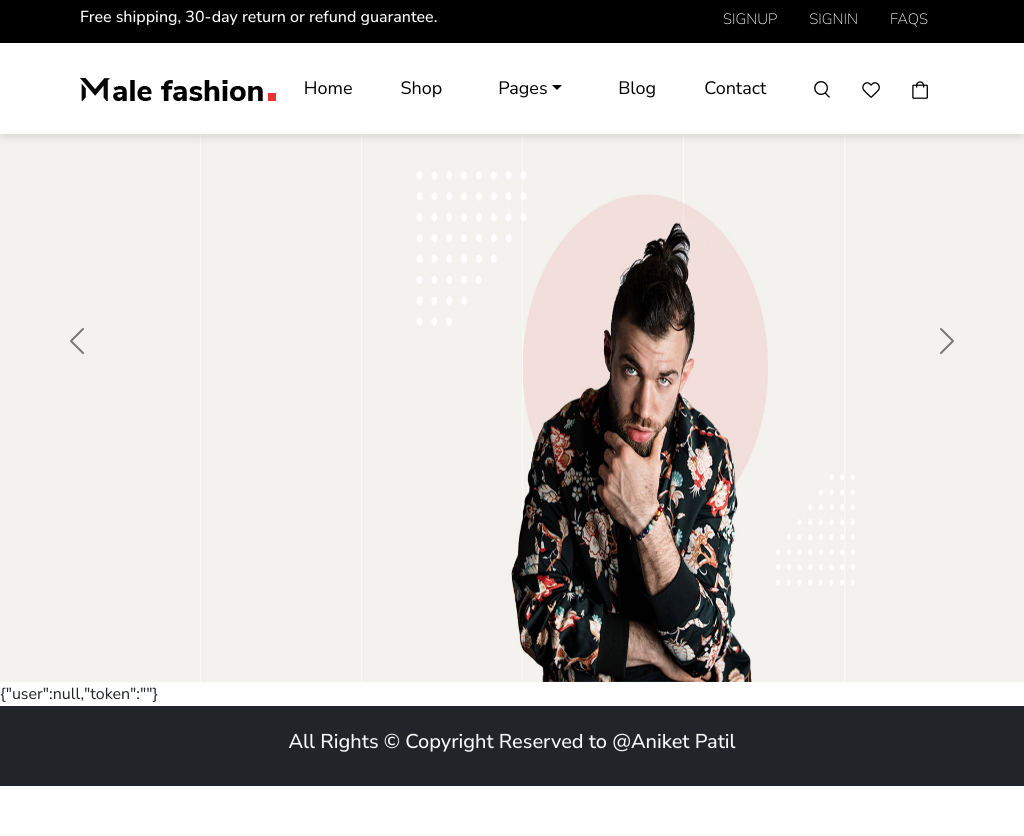
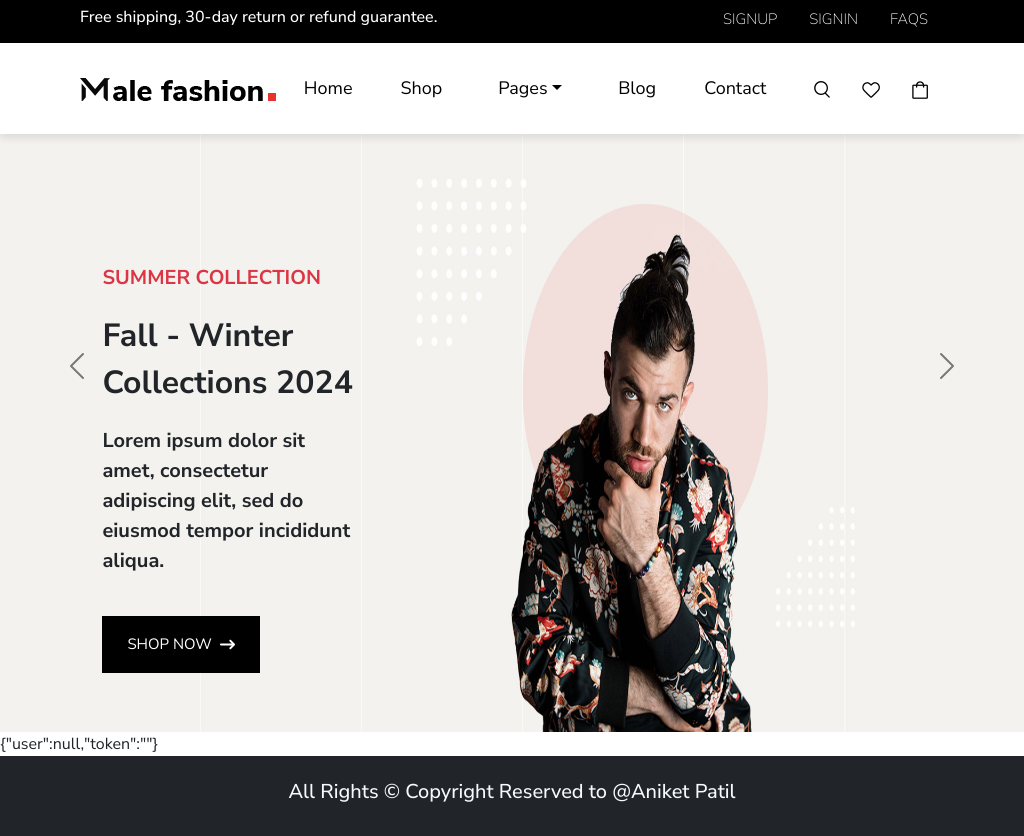
Before and after one commit to aniket-patil7075/Male-Fashion, a React (Vite) app in the folder Shopping/: page / in a window 1024 px wide. Before the commit the page ends 800 px from the top, so only its background shows below. Built offline with nearby package versions, Linux system fonts and the light colour scheme.

Commit message:
Changes in Hero text

```diff
--- a/Shopping/src/App.css
+++ b/Shopping/src/App.css
@@ -1,4 +1,4 @@
-*{
+* {
   font-family: "Nunito Sans", sans-serif;
   font-optical-sizing: auto;
   /* font-weight: 200; */
@@ -9,31 +9,37 @@
 }
 
 /* ****************************************NAVBAR**********************************************/
-.navbar a{
+.navbar a {
   color: black;
   text-decoration: none;
   font-size: 18px;
 }
-.divNavBlack{
+
+.divNavBlack {
   font-weight: 200;
   font-size: 15px;
   background-color: black;
   color: white;
 
 }
-.navbar{
-    background-color:white;
+
+.navbar {
+  background-color: white;
 }
-.navbar .nav-link{
+
+.navbar .nav-link {
   color: black;
   font-weight: 400;
   font-size: 18px;
 }
+
 .navFix {
   position: fixed;
   width: 100%;
-    z-index: 999; /* Stays behind the top nav but above the rest */
-    background-color: #fff; /* Example background color */
+  z-index: 999;
+  /* Stays behind the top nav but above the rest */
+  background-color: #fff;
+  /* Example background color */
 }
 
 /* ************************************************** Hero component ************************************************* */
@@ -43,40 +49,119 @@
   filter: invert(100%);
   color: black;
 }
-.caraImg{
+
+.caraImg {
   margin-top: 8%;
+}
+
+.caraText {
+  position: absolute;
+  top: 43%;
+  left: 10%;
+  text-align: left !important;
+}
+.heroButton{
+  background-color: black !important;
+  border: 1px solid black !important;
+  color: white !important;
+  border-radius: 0% !important;
+}
+.heroArrow{
+  margin-bottom: 4px;
 }
 
 /* ***************************************************** Below 425 px ********************************************************** */
 @media (max-width: 426px) {
-  .caraImg{
+
+  .divNavBlack {
+    display: none;
+  }
+  .caraImg {
     height: 400px;
   }
-  .divNavBlack{
-    display: none;
+  .caraText {
+    font-size: xx-small;
+    position: absolute;
+    top: 30%;
+    left: 10%;
+    text-align: left !important;
+  }
+  .caraText h1{
+    font-size: 15px;
+  }
+  .caraText button{
+    font-size: 7px;
+  }
+  .heroArrow{
+    margin-bottom: 2px;
   }
 }
 
 /************************************************** 426px to 768px ******************************************************/
 @media (min-width: 427px) and (max-width: 768px) {
-    .caraImg{
+  .caraImg {
     height: 500px;
+  }
+  .caraText {
+    font-size: 15px;
+    position: absolute;
+    top: 33%;
+    left: 10%;
+    text-align: left !important;
+  }
+  .caraText h1{
+    font-size: 24px;
+  }
+  .caraText button{
+    font-size: 12px;
+  }
+  .heroArrow{
+    margin-bottom: 2px;
   }
 }
 
 /************************************************* 769px to 1024px *******************************************************/
 @media (min-width: 769px) and (max-width: 1024px) {
-    .caraImg{
-        height: 600px;
+  .caraImg {
+    height: 650px;
+  }
+  .caraText {
+    font-size: 20px;
+    position: absolute;
+    top: 36%;
+    left: 10%;
+    text-align: left !important;
+  }
+  .caraText h1{
+    font-size: 32px;
+  }
+  .caraText button{
+    font-size: 15px;
+  }
+  .heroArrow{
+    margin-bottom: 2px;
   }
 }
 
 /************************************************* 1025px to 1440px *******************************************************/
-  @media (min-width: 1025px) and (max-width: 1440px) {
-
-  }
+@media (min-width: 1025px) and (max-width: 1440px) {}
 
 /*************************************************** Above 1440px ********************************************************/
-  @media (min-width: 1441px) {
-
+/* @media (min-width: 1441px) {
+  .caraText {
+    font-size: 35px;
+    position: absolute;
+    top: 45%;
+    left: 10%;
+    text-align: left !important;
   }
+  .caraText h1{
+    font-size: 70px;
+  }
+  .caraText button{
+    font-size: 30px;
+  }
+  .heroArrow{
+    margin-bottom: 5px;
+  }
+} */
--- a/Shopping/src/assets/Hero.jsx
+++ b/Shopping/src/assets/Hero.jsx
@@ -1,21 +1,48 @@
 import React from "react";
 import Carousel from "react-bootstrap/Carousel";
+import Button from "react-bootstrap/Button";
+import { FaArrowRightLong } from "react-icons/fa6";
 
 function Hero() {
   return (
     <div className="mainHero">
-      <Carousel fade interval={3000} className="custom-carousel" indicators={false}>
+      <Carousel
+        fade
+        interval={3000}
+        className="custom-carousel"
+        indicators={false}
+      >
         <Carousel.Item>
           <img src="/hero-1.jpg" alt="Hero1" className="caraImg w-100" />
-          <Carousel.Caption>
 
-          </Carousel.Caption>
+          <div className="caraText w-25">
+            <p className="text-danger fw-bold">SUMMER COLLECTION</p>
+            <h1 className="text-dark fw-bold mt-4">Fall - Winter </h1>
+            <h1 className="text-dark fw-bold">Collections 2024</h1>
+            <p className="text-dark fw-bold mt-4">
+              Lorem ipsum dolor sit amet, consectetur adipiscing elit, sed do
+              eiusmod tempor incididunt aliqua.
+            </p>
+            <Button variant="dark" className="heroButton mt-4  px-4 py-3">
+              SHOP NOW <FaArrowRightLong className="heroArrow ms-1"/>
+            </Button>
+          </div>
         </Carousel.Item>
         <Carousel.Item>
           <img src="/hero-2.jpg" alt="Hero2" className="caraImg w-100" />
-          <Carousel.Caption>
 
-          </Carousel.Caption>
+          <div className="caraText w-25">
+            <p className="text-danger fw-bold">SUMMER COLLECTION</p>
+            <h1 className="text-dark fw-bold mt-4">Fall - Winter </h1>
+            <h1 className="text-dark fw-bold">Collections 2024</h1>
+            <p className="text-dark fw-bold mt-4">
+              Lorem ipsum dolor sit amet, consectetur adipiscing elit, sed do
+              eiusmod tempor incididunt aliqua.
+            </p>
+            <Button variant="dark" className="heroButton mt-4  px-4 py-3">
+              SHOP NOW <FaArrowRightLong className="heroArrow ms-1"/>
+            </Button>
+          </div>
         </Carousel.Item>
       </Carousel>
     </div>
```
Lines whose indentation alone changed are shown as unchanged.
